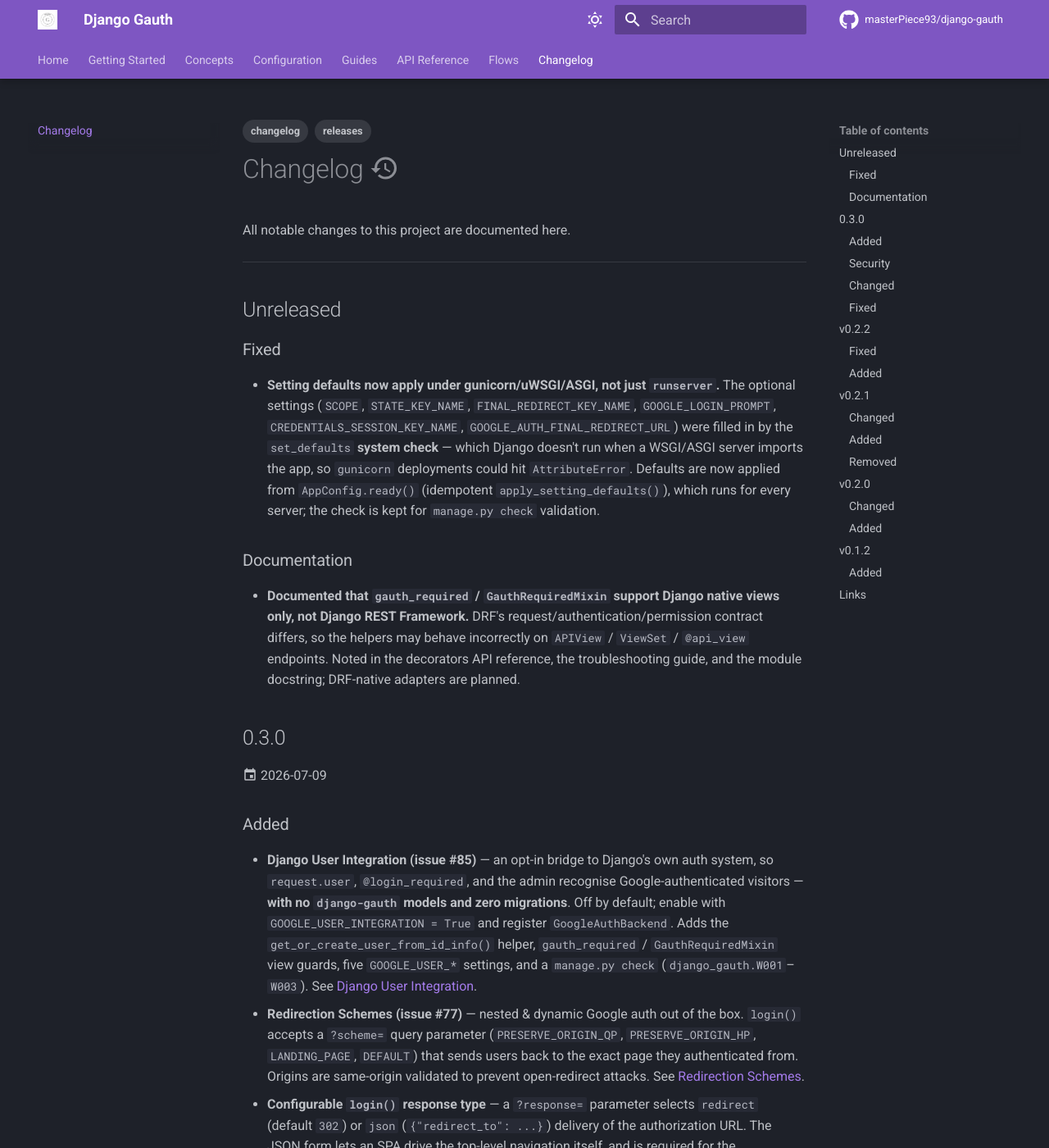
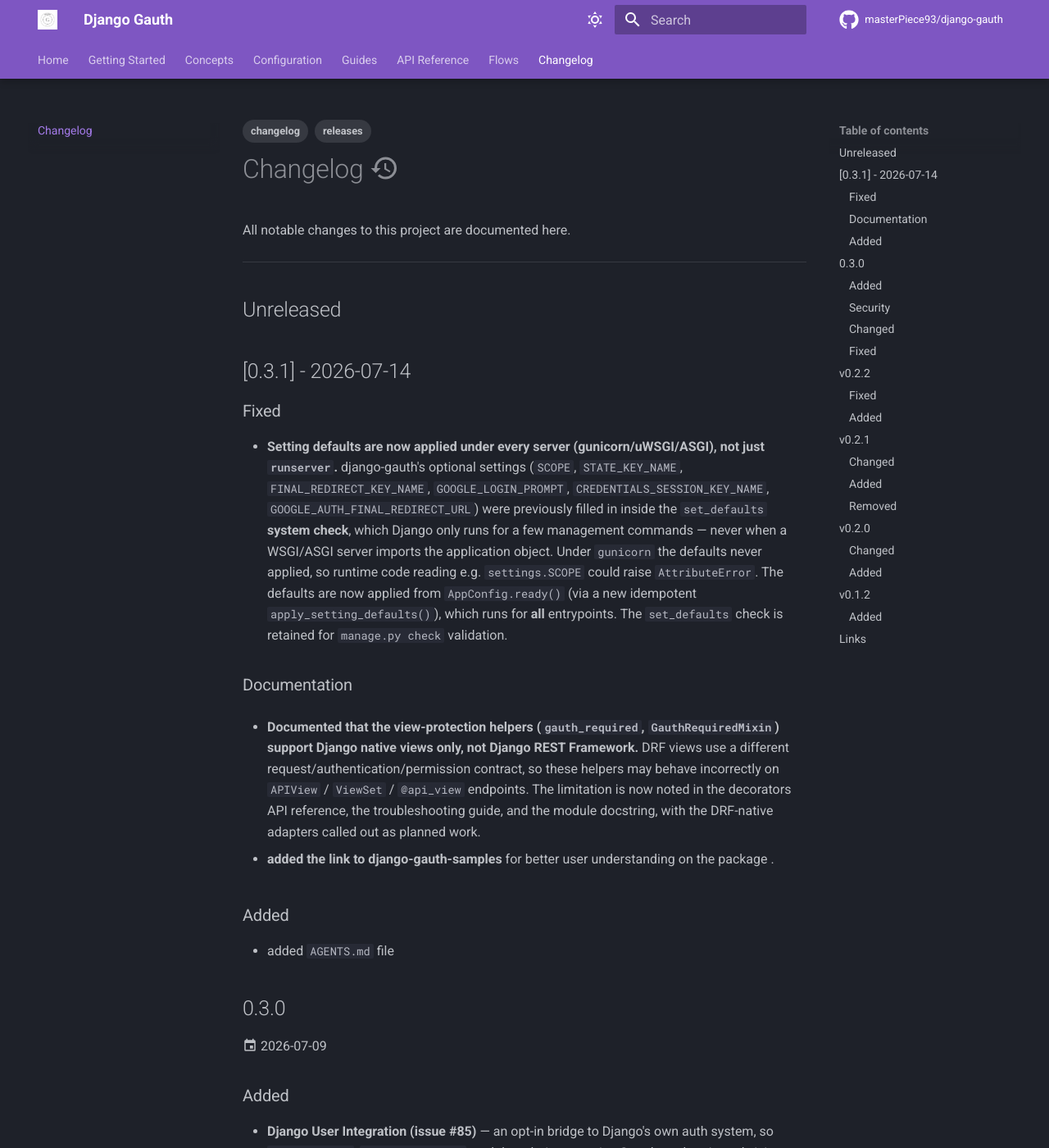
Before and after one commit to masterPiece93/django-gauth, an MkDocs documentation site: the page built from docs/changelog.md, in a window 1280 px wide and 1400 px high. Shown: the whole window at 82% size. Built offline with MkDocs 1.6.1 and Material for MkDocs 9.7.7, drawn with Linux system fonts in a browser that asks for light colours; comment, search, counter and statistics services are not loaded; the version menu is left out.

Commit message:
updated changelog as per 0.3.1

```diff
--- a/docs/changelog.md
+++ b/docs/changelog.md
@@ -14,23 +14,35 @@
 
 ## Unreleased
 
+## [0.3.1] - 2026-07-14
+
 ### Fixed
 
-- **Setting defaults now apply under gunicorn/uWSGI/ASGI, not just `runserver`.** The
-  optional settings (`SCOPE`, `STATE_KEY_NAME`, `FINAL_REDIRECT_KEY_NAME`,
-  `GOOGLE_LOGIN_PROMPT`, `CREDENTIALS_SESSION_KEY_NAME`, `GOOGLE_AUTH_FINAL_REDIRECT_URL`)
-  were filled in by the `set_defaults` **system check** — which Django doesn't run when a
-  WSGI/ASGI server imports the app, so `gunicorn` deployments could hit `AttributeError`.
-  Defaults are now applied from `AppConfig.ready()` (idempotent `apply_setting_defaults()`),
-  which runs for every server; the check is kept for `manage.py check` validation.
+- **Setting defaults are now applied under every server (gunicorn/uWSGI/ASGI), not just
+  `runserver`.** django-gauth's optional settings (`SCOPE`, `STATE_KEY_NAME`,
+  `FINAL_REDIRECT_KEY_NAME`, `GOOGLE_LOGIN_PROMPT`, `CREDENTIALS_SESSION_KEY_NAME`,
+  `GOOGLE_AUTH_FINAL_REDIRECT_URL`) were previously filled in inside the `set_defaults`
+  **system check**, which Django only runs for a few management commands — never when a
+  WSGI/ASGI server imports the application object. Under `gunicorn` the defaults never
+  applied, so runtime code reading e.g. `settings.SCOPE` could raise `AttributeError`.
+  The defaults are now applied from `AppConfig.ready()` (via a new idempotent
+  `apply_setting_defaults()`), which runs for **all** entrypoints. The `set_defaults`
+  check is retained for `manage.py check` validation.
 
 ### Documentation
 
-- **Documented that `gauth_required` / `GauthRequiredMixin` support Django native views
-  only, not Django REST Framework.** DRF's request/authentication/permission contract
-  differs, so the helpers may behave incorrectly on `APIView` / `ViewSet` / `@api_view`
-  endpoints. Noted in the decorators API reference, the troubleshooting guide, and the
-  module docstring; DRF-native adapters are planned.
+- **Documented that the view-protection helpers (`gauth_required`,
+  `GauthRequiredMixin`) support Django native views only, not Django REST Framework.**
+  DRF views use a different request/authentication/permission contract, so these helpers
+  may behave incorrectly on `APIView` / `ViewSet` / `@api_view` endpoints. The limitation
+  is now noted in the decorators API reference, the troubleshooting guide, and the module
+  docstring, with the DRF-native adapters called out as planned work.
+
+- **added the link to django-gauth-samples** for better user understanding on the package .
+
+### Added
+
+- added `AGENTS.md` file
 
 ## 0.3.0
 
```
Also changed, not shown: CHANGELOG.md (+8 -0 lines).
